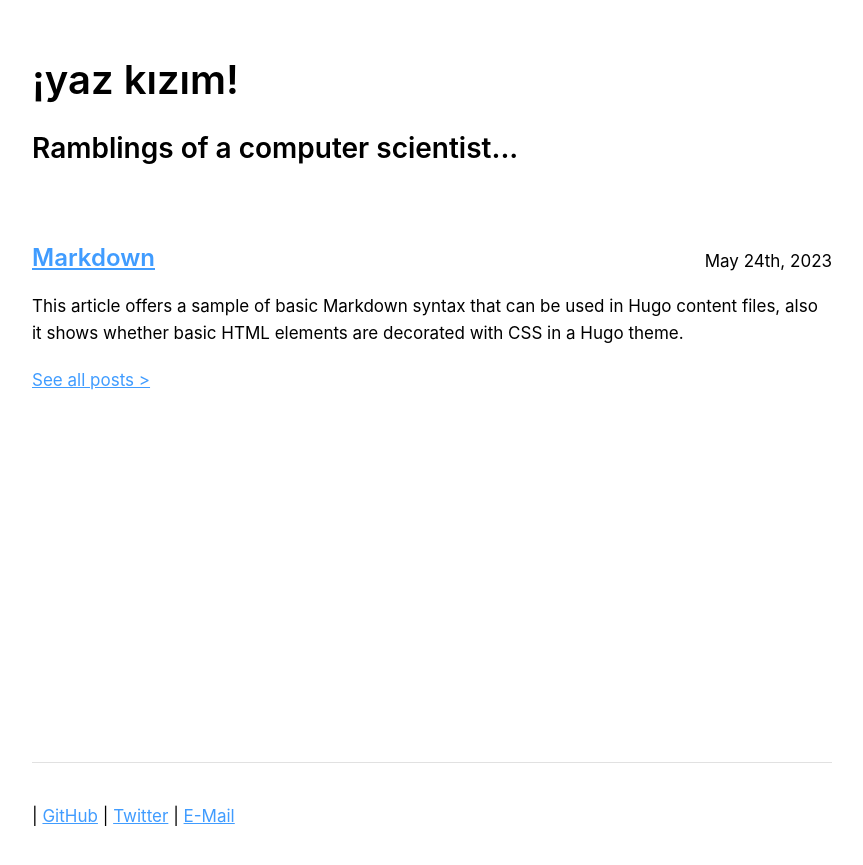
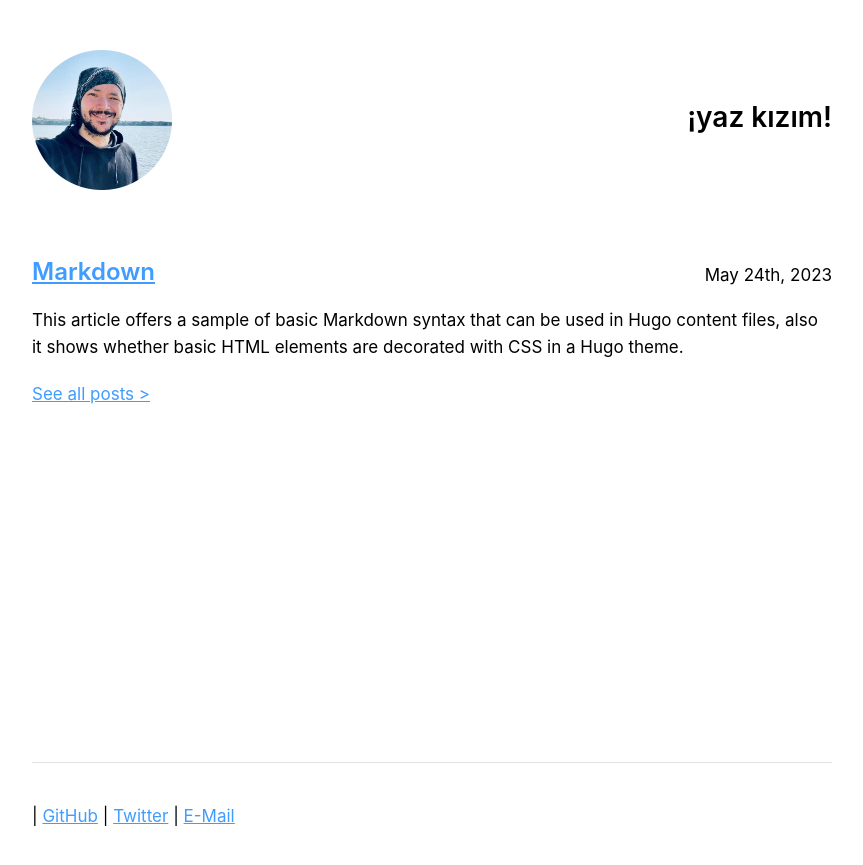
Before and after one commit to yazkizim-io/yazkizim-io.github.io, a Jekyll site: the page built from index.md, in a window 1280 px wide. Shown: the top 865 px of the page, without its empty margins (208-1071 px from the left). Built offline with Jekyll 4.4.1, drawn with Linux system fonts in a browser that asks for light colours; some web fonts are replaced.

Commit message:
Add logo in header

```diff
--- a/_includes/header.html
+++ b/_includes/header.html
@@ -1,10 +1,10 @@
 <header>
   <x-grid columns="12" columns-s="4">
-    <x-col span="row">
-      <h1>{{ site.textlogo }}</h1>
+    <x-col span="1-3">
+      <a href="/about.html"><img src="/assets/img/profile.png" loading="lazy" style="max-width:140px"/></a>
     </x-col>
-    <x-col span="row">
-      <h3>{{ site.description }}</h3>
+    <x-col span="4-12" as=center js=end>
+      <h3 text="end">{{ site.textlogo }}</h3>
     </x-col>
   </x-grid>
 </header>
--- a/_includes/header_post.html
+++ b/_includes/header_post.html
@@ -1,7 +1,7 @@
 <header>
   <x-grid columns="12" columns-s="4">
     <x-col span="row">
-      <h3>{{ site.textlogo }}</h3>
+      <a href="/about.html"><img src="/assets/img/profile.png" loading="lazy" style="max-width:90px"/></a>
     </x-col>
   </x-grid>
 </header>
```
